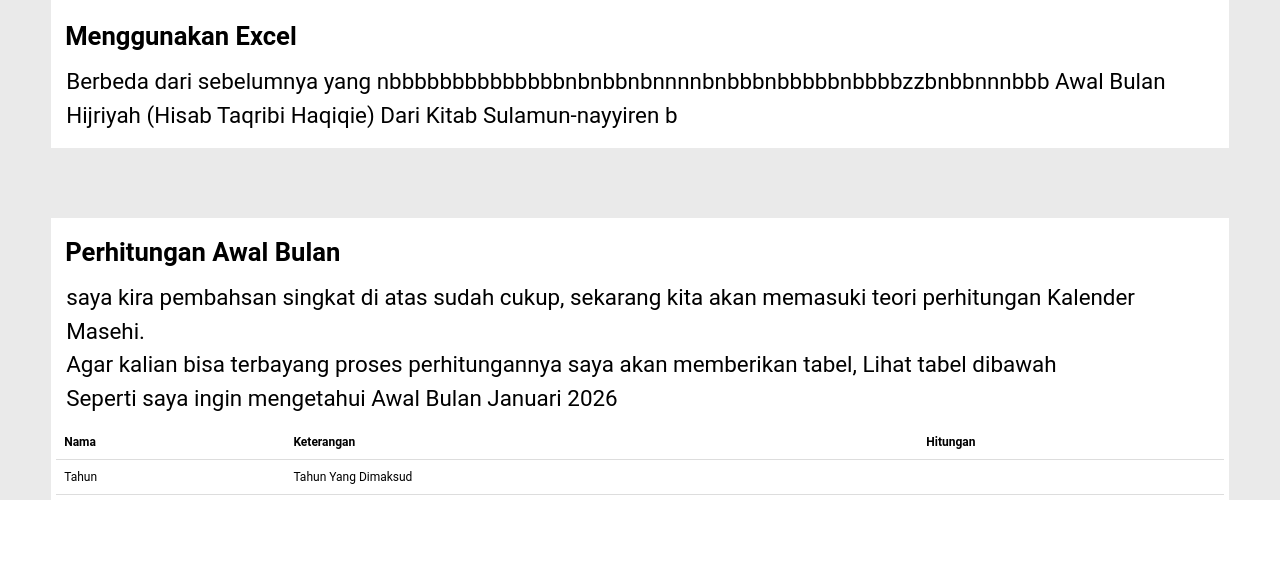
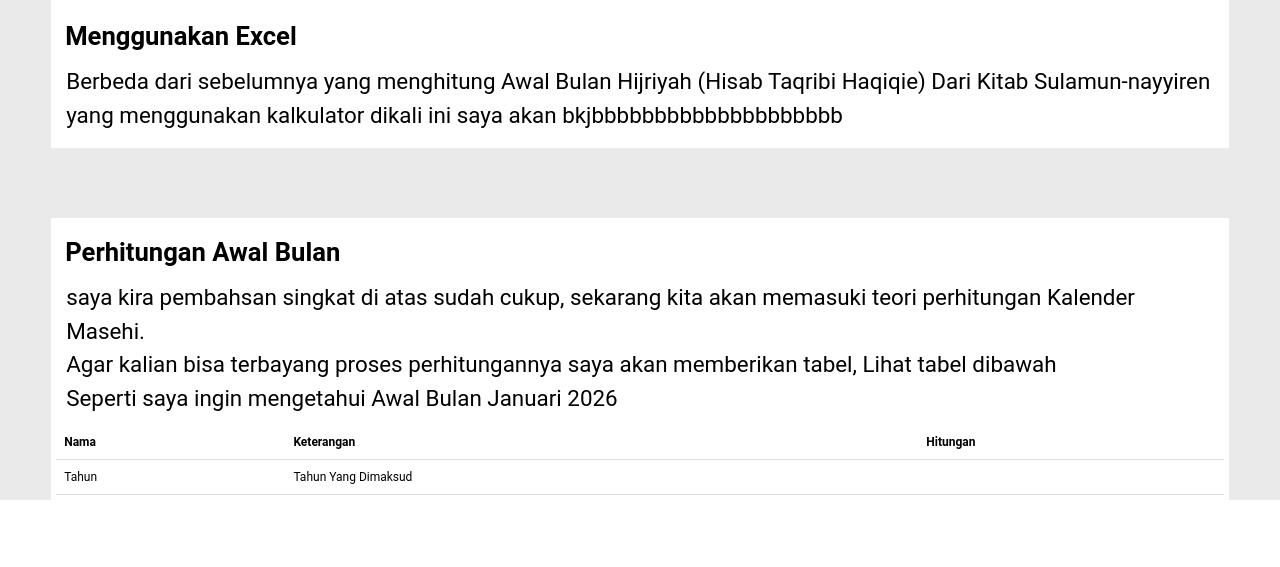
Before and after one commit to darfik169/f169, a plain HTML site: page update/hitungan-hisab/tes.html in a window 1280 px wide. Shown: the part 1104-1671 px from the top of the page. Drawn offline with nearby package versions, Linux system fonts and the light colour scheme; a script that the page names is missing.

Commit message:
menambahkan isi untuk update

```diff
--- a/update/hitungan-hisab/pen-tahun.html
+++ b/update/hitungan-hisab/tes.html
@@ -44,7 +44,7 @@
     Mengetahui Kalender masehi tidak hanya untuk para pelajar saja yang usianya masih terbilang muda, orang tuapun kudu mengetahui kalender masehi karena ini sangat penting untuk tujuan berkomunikasi, maka dari itu pula kalender masehi dijadikan kalender dunia.  </p>
     </p>
     <h2 class="h1-articell">Menggunakan Excel</h2>
-    <p class="p-articel"> Berbeda dari sebelumnya yang nbbbbbbbbbbbbbbnbnbbnbnnnnbnbbbnbbbbbnbbbbzzbnbbnnnbbb Awal Bulan Hijriyah (Hisab Taqribi Haqiqie) Dari Kitab Sulamun-nayyiren b </a> </p>
+    <p class="p-articel"> Berbeda dari sebelumnya yang menghitung Awal Bulan Hijriyah (Hisab Taqribi Haqiqie) Dari Kitab Sulamun-nayyiren yang menggunakan kalkulator dikali ini saya akan bkjbbbbbbbbbbbbbbbbbbbb </a> </p>
 </article>
 <article class="all-articel">
   <h2 class="h1-articell">Perhitungan Awal Bulan</h2>
```
Also changed, not shown: index.html (+1 -1 lines).
